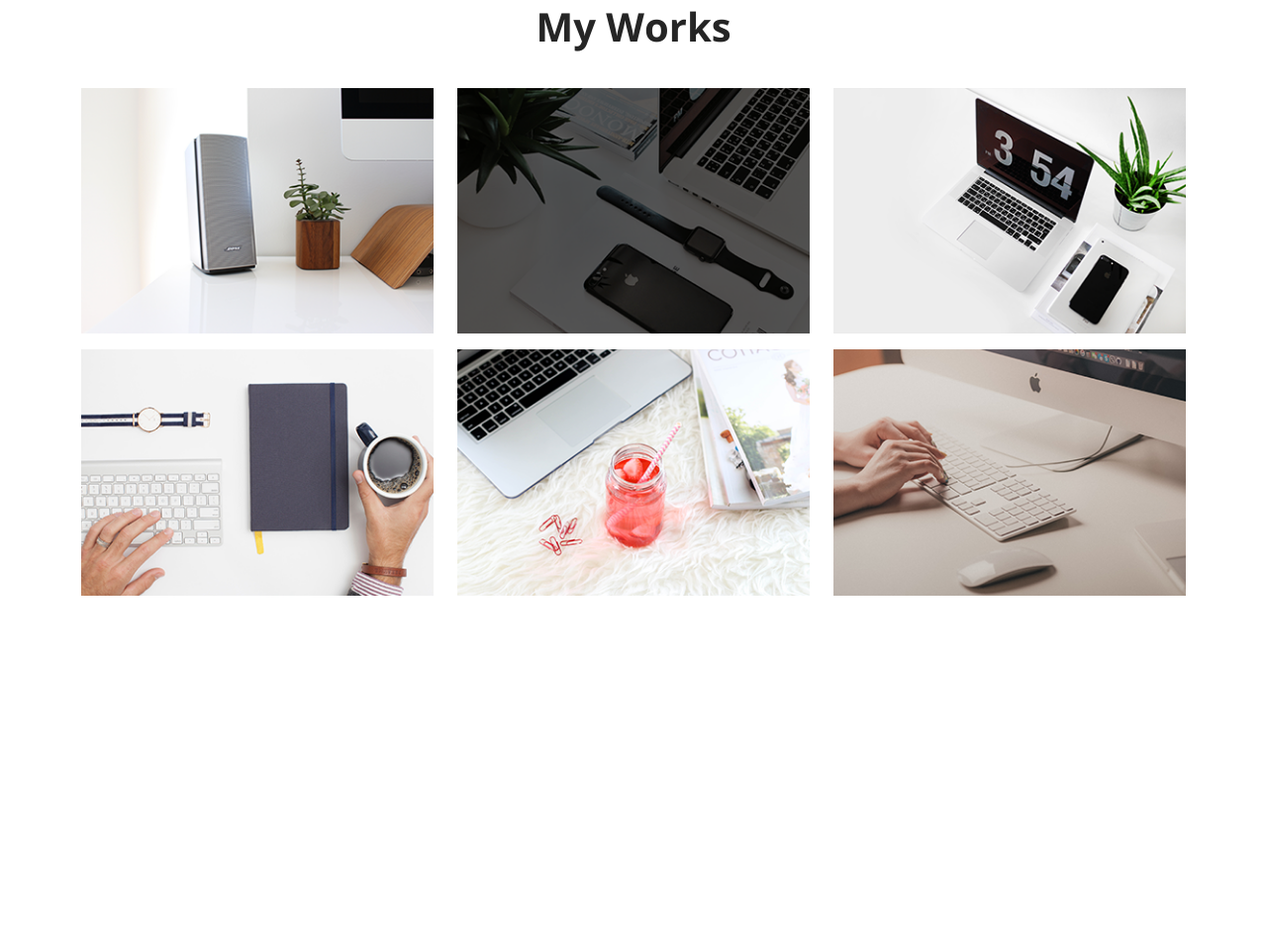
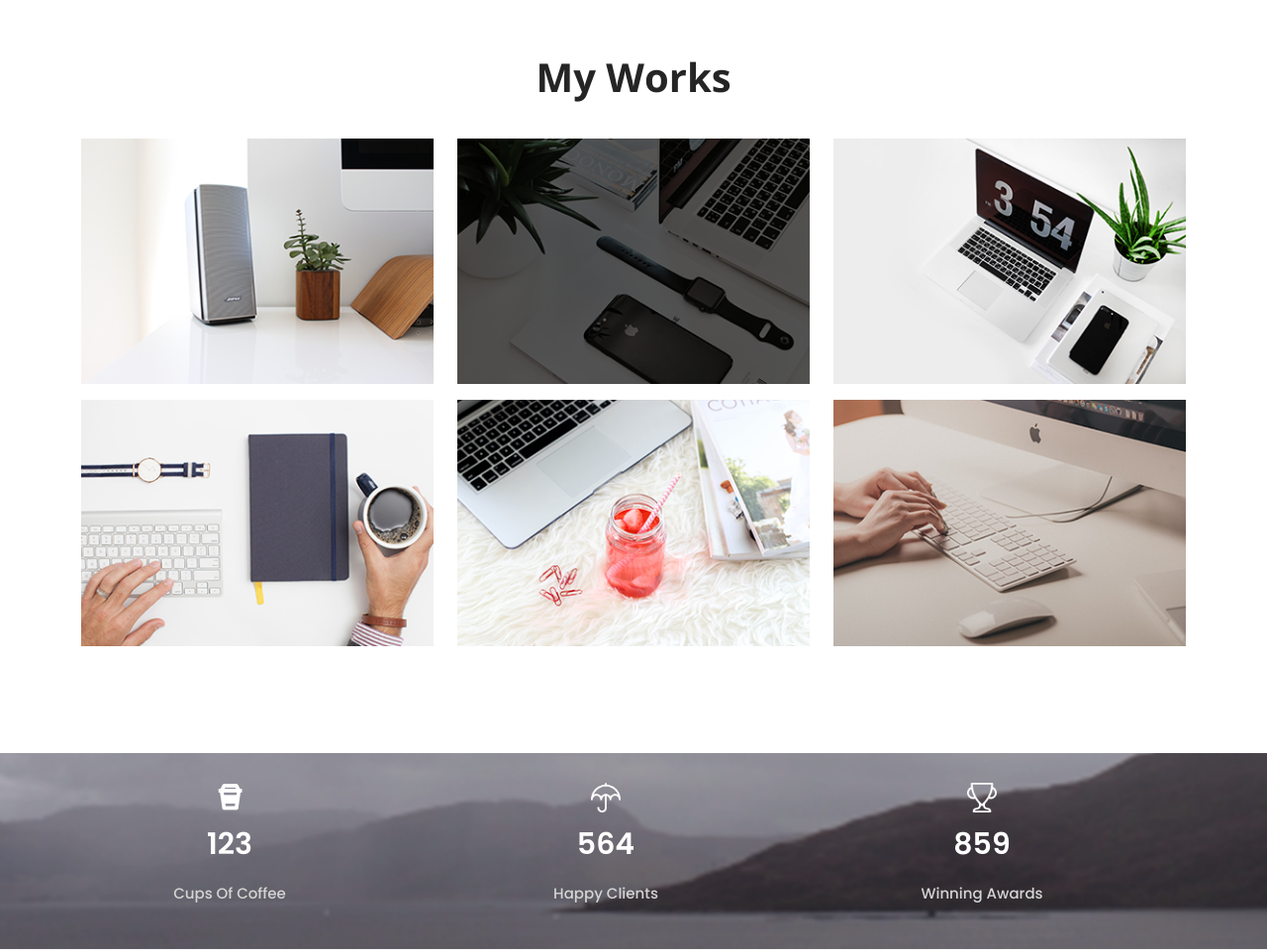
Before and after one commit to developer-abdulaziz/veer_psdToHtml, a plain HTML site: page index.html in a window 1280 px wide. Shown: the part 1641-2601 px from the top of the page at 99% size. Before the commit the page ends 2251 px from the top, so only its background shows below. Drawn offline with nearby package versions, Linux system fonts and the light colour scheme.

Commit message:
countable add

```diff
--- a/assets/css/responsive.css
+++ b/assets/css/responsive.css
@@ -5,4 +5,5 @@
        align-items: center;
        justify-content: center;
     }
+
 }
--- a/assets/css/style.css
+++ b/assets/css/style.css
@@ -119,7 +119,7 @@ button a {
     display: flex;
     gap: 20px;
     /* box-shadow: rgba(0, 0, 0, 0.35) 0px 5px 15px;*/
-    padding: 15px;
+    padding: 30px 20px;
     transition: all ease 0.3s;
 }
 .service_box:hover {
@@ -141,6 +141,59 @@ button a {
 }
 /* ================================= service section end  =================================== */
 
+
+
+/* ================================= portfolio section start  =================================== */
 .portfolio_part {
     font-family: var(--openSans);
+    margin-bottom: 100px;
 }
+/* ================================= portfolio section end  =================================== */
+
+
+.countArea {
+    background-image: url(/assets/image/04-VEER\ bg\ \(1\).png);
+    background-repeat: no-repeat;
+    background-position: center;
+    background-size: cover;
+    /* height: 25vh; */
+    font-family: var(--poppins);
+    padding: 30px 0px;
+}
+.countable {
+    display: flex;
+    align-items: center;
+    justify-content: center;
+    gap: 50px;
+}
+.countBox {
+    width: 300px;
+    display: flex;
+    flex-direction: column;
+    align-items: center;
+    justify-content: center;
+    /* gap: 20px; */
+}
+.countBox i {
+    font-size: 30px;
+    color: #ffffff;
+    font-weight: 600;
+    text-align: center;
+    padding-bottom: 10px;
+}
+.countBox img {
+    max-width: 30px;
+    padding-bottom: 10px;
+}
+.countNmbr {
+    font-size: 30px;
+    color: #ffffff;
+    font-weight: 600;
+    text-align: center;
+}
+.countTitle {
+    font-size: 15px;
+    color: #d4d4d4;
+    font-weight: 500;
+    text-align: center;
+}
--- a/index.html
+++ b/index.html
@@ -5,6 +5,8 @@
     <meta http-equiv="X-UA-Compatible" content="IE=edge" />
     <meta name="viewport" content="width=device-width, initial-scale=1.0" />
     <title>Document</title>
+    <!-- boxicon link  -->
+    <link href='https://unpkg.com/boxicons@2.1.4/css/boxicons.min.css' rel='stylesheet'>
     <!-- bootstrap link  -->
     <link rel="stylesheet" href="assets/css/bootstrap.min.css" />
     <!-- responsive link  -->
@@ -190,7 +192,6 @@
               </div>
             </div>
 
-
             <div class="row">
               <div class="col-lg-4 mb-2">
                 <img src="assets/image/portfolio-4.png" alt="" />
@@ -208,8 +209,62 @@
         </div>
       </section>
       <!--================================= portfolio section end  ===================================-->
+
+      <!--================================= count section start  ===================================-->
+      <section class="countArea">
+        <div class="container">
+          <div class="row">
+            <div class="col-lg-4">
+              <div class="countBox">
+                <i class='bx bx-coffee-togo'></i>
+                <p class="countNmbr">123</p>
+                <p class="countTitle">Cups Of Coffee</p>
+              </div>
+            </div>
+
+            <div class="col-lg-4">
+              <div class="countBox">
+                <img src="assets/image/04-VEER bg (3).png" alt="" />
+                <p class="countNmbr">564</p>
+                <p class="countTitle">Happy Clients</p>
+              </div>
+            </div>
+
+
+            <div class="col-lg-4">
+              <div class="countBox">
+                <img src="assets/image/04-VEER bg (2).png" alt="" />
+                <p class="countNmbr">859</p>
+                <p class="countTitle">Winning Awards</p>
+              </div>
+            </div>
+          </div>
+
+        </div>
+      </section>
+      <!--================================= count section end  ===================================-->
     </main>
+    <!-- boxicon link  -->
+    <script src="https://unpkg.com/boxicons@2.1.4/dist/boxicons.js"></script>
     <!-- bootstrap js link  -->
     <script src="js/bootstrap.bundle.min.js"></script>
   </body>
 </html>
+
+<!-- <div class="countable text-white">
+  <div class="countBox">
+    <i class='bx bx-coffee-togo'></i>
+    <p class="countNmbr">123</p>
+    <p class="countTitle">Cups Of Coffee</p>
+  </div>
+  <div class="countBox">
+    <img src="assets/image/04-VEER bg (3).png" alt="" />
+    <p class="countNmbr">564</p>
+    <p class="countTitle">Happy Clients</p>
+  </div>
+  <div class="countBox">
+    <img src="assets/image/04-VEER bg (2).png" alt="" />
+    <p class="countNmbr">859</p>
+    <p class="countTitle">Winning Awards</p>
+  </div>
+</div> -->
```
Also changed, not shown: assets/image/04-VEER bg (1).png (added), assets/image/04-VEER bg (2).png (added), assets/image/04-VEER bg (3).png (added), assets/image/04-VEER bg (4).png (added). Lines whose indentation alone changed are shown as unchanged.
